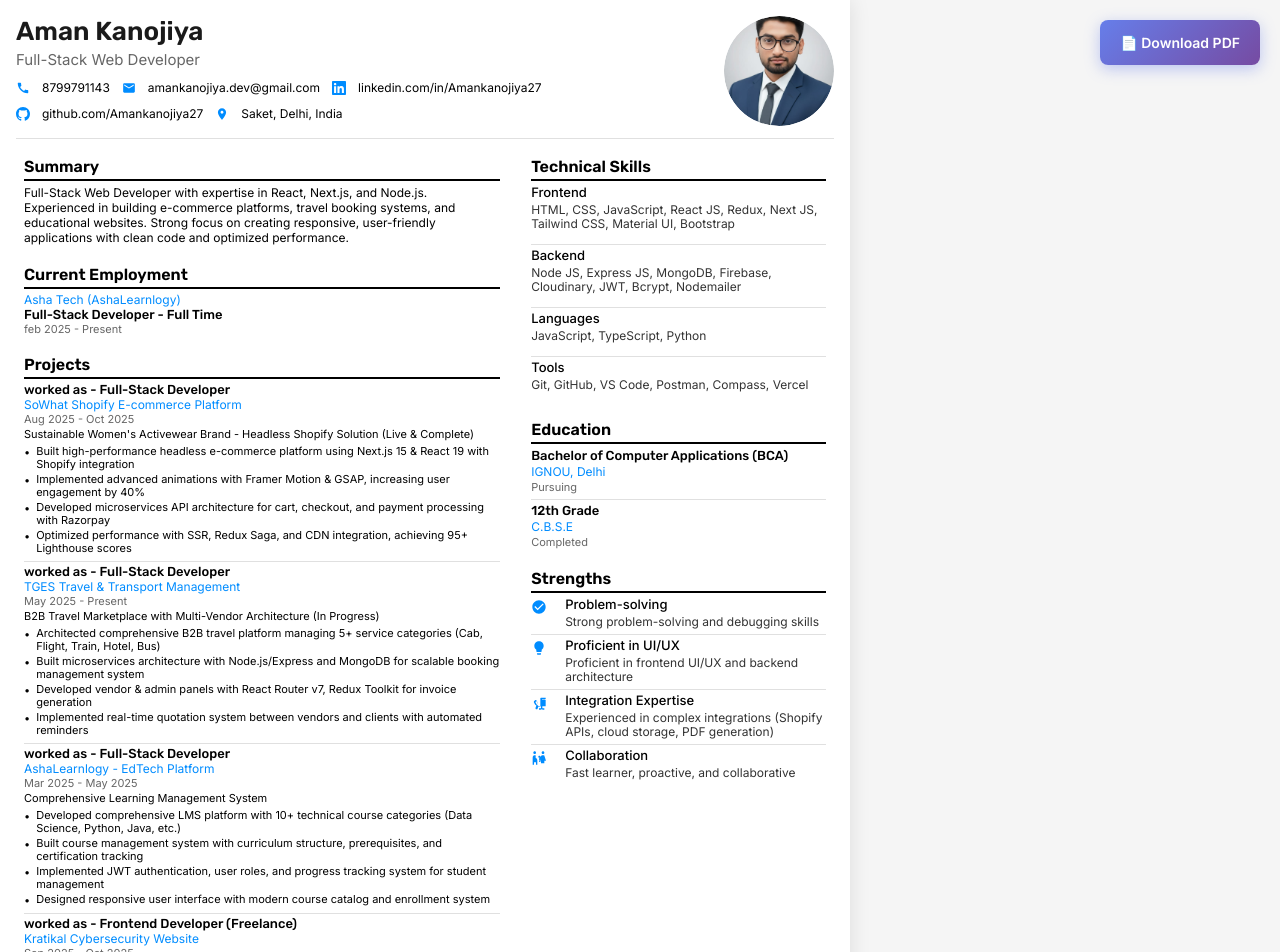
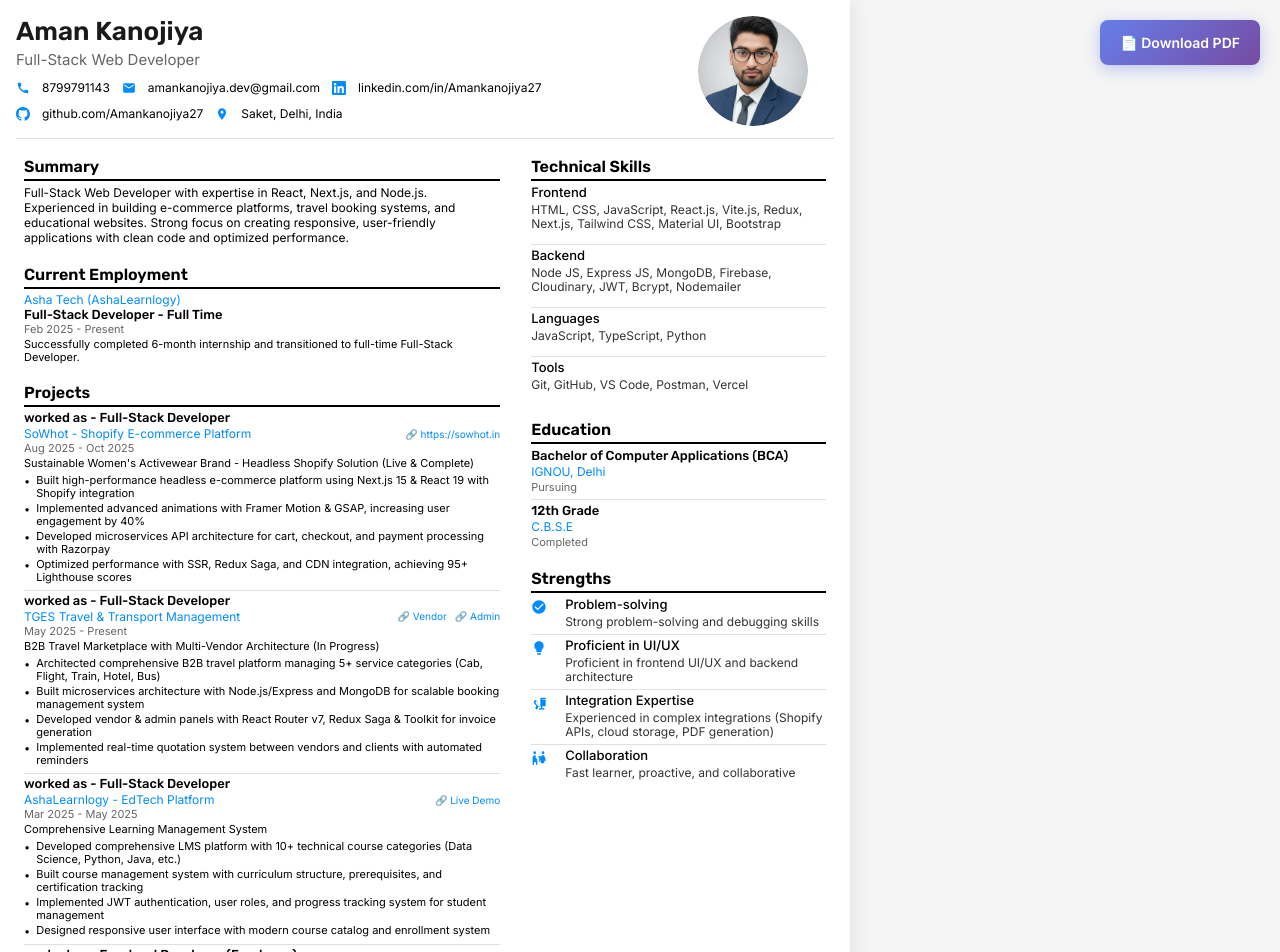
Before and after one commit to Amankanojiya27/Cv-Template, a Next.js app: page / in a window 1280 px wide. Shown: the top 952 px of the page. Built offline with nearby package versions, Linux system fonts and the light colour scheme.

Commit message:
feat: Enhance resume layout with project links and job descriptions

```diff
--- a/app/globals.css
+++ b/app/globals.css
@@ -140,12 +140,14 @@
   overflow: hidden;
   position: relative;
   align-self: center;
+  margin-right: 26px;
 }
 
 .profile-image {
   width: 100%;
   height: 100%;
   object-fit: cover;
+  object-position: center 35%;
   border-radius: 50%;
   display: block;
 }
@@ -361,6 +363,78 @@
   color: #333;
 }
 
+.project-link {
+  font-family: 'Inter', Arial, Helvetica, sans-serif;
+  font-size: 11px;
+  line-height: 13px;
+  margin-top: 3px;
+  color: rgb(0, 140, 255);
+}
+
+.project-links {
+  display: flex;
+  flex-direction: column;
+  gap: 2px;
+  margin-top: 3px;
+}
+
+.project-link a {
+  color: rgb(0, 140, 255);
+  text-decoration: none;
+  font-size: 11px;
+  transition: color 0.2s;
+}
+
+.project-link a:hover {
+  color: rgb(0, 100, 200);
+  text-decoration: underline;
+}
+
+.company-name-with-link {
+  display: flex;
+  justify-content: space-between;
+  align-items: center;
+  gap: 10px;
+  margin-top: 1px;
+}
+
+.project-link-inline {
+  font-family: 'Inter', Arial, Helvetica, sans-serif;
+  font-size: 10px;
+  line-height: 12px;
+  flex-shrink: 0;
+}
+
+.project-link-inline a {
+  color: rgb(0, 140, 255);
+  text-decoration: none;
+  font-size: 10px;
+  transition: color 0.2s;
+}
+
+.project-link-inline a:hover {
+  color: rgb(0, 100, 200);
+  text-decoration: underline;
+}
+
+.project-links-inline {
+  display: flex;
+  gap: 8px;
+  flex-shrink: 0;
+}
+
+.project-links-inline a {
+  color: rgb(0, 140, 255);
+  text-decoration: none;
+  font-size: 10px;
+  transition: color 0.2s;
+}
+
+.project-links-inline a:hover {
+  color: rgb(0, 100, 200);
+  text-decoration: underline;
+}
+
 /* Download Button Styles */
 .download-button-container {
   position: fixed;
--- a/app/page.tsx
+++ b/app/page.tsx
@@ -175,10 +175,12 @@
               </div>
               <div className="section-content">
                 <div className="resume-item">
-                  <div className="company-name ">Asha Tech (AshaLearnlogy)</div>
-                  <div className="job-title">Full-Stack Developer - Full Time </div>
-                  <div className="job-date">feb 2025 - Present</div>
-
+                  <div className="company-name">Asha Tech (AshaLearnlogy)</div>
+                  <div className="job-title">Full-Stack Developer - Full Time</div>
+                  <div className="job-date">Feb 2025 - Present</div>
+                  <div className="job-description">
+                    Successfully completed 6-month internship and transitioned to full-time Full-Stack Developer.
+                  </div>
                 </div>
               </div>
             </div>
@@ -192,8 +194,21 @@
                 {/* Job 1 */}
                 <div className="resume-item">
                   <div className="job-title">worked as - Full-Stack Developer</div>
+                  <div className="company-name-with-link">
                     <div className="company-name">
-                    SoWhat Shopify E-commerce Platform
+                      SoWhot - Shopify E-commerce Platform
+                    </div>
+                    <div className="project-link-inline">
+                      <a
+                        href="https://sowhot.in"
+                        className="contact-link"
+                        target="_blank"
+                        rel="noopener noreferrer"
+                        title="Visit SoWhat Website"
+                      >
+                        🔗 https://sowhot.in
+                      </a>
+                    </div>
                   </div>
                   <div className="job-date">Aug 2025 - Oct 2025</div>
                   <div className="job-description">
@@ -237,8 +252,30 @@
                 {/* Job 2 */}
                 <div className="resume-item">
                   <div className="job-title">worked as - Full-Stack Developer</div>
+                  <div className="company-name-with-link">
                     <div className="company-name">
                       TGES Travel & Transport Management
+                    </div>
+                    <div className="project-links-inline">
+                      <a
+                        href="https://vendor.tgestravel.com/login"
+                        className="contact-link"
+                        target="_blank"
+                        rel="noopener noreferrer"
+                        title="Vendor Portal"
+                      >
+                        🔗 Vendor
+                      </a>
+                      <a
+                        href="https://admin.tgestravel.com/login"
+                        className="contact-link"
+                        target="_blank"
+                        rel="noopener noreferrer"
+                        title="Admin Portal"
+                      >
+                        🔗 Admin
+                      </a>
+                    </div>
                   </div>
                   <div className="job-date">May 2025 - Present</div>
                   <div className="job-description">
@@ -264,7 +301,7 @@
                       <span className="bullet-dot">•</span>
                       <span>
                         Developed vendor & admin panels with React Router v7,
-                        Redux Toolkit for invoice generation
+                        Redux Saga & Toolkit  for invoice generation
                       </span>
                     </li>
                     <li className="bullet-item">
@@ -282,8 +319,21 @@
                 {/* Job 3 */}
                 <div className="resume-item">
                   <div className="job-title">worked as - Full-Stack Developer</div>
+                  <div className="company-name-with-link">
                     <div className="company-name">
                       AshaLearnlogy - EdTech Platform
+                    </div>
+                    <div className="project-link-inline">
+                      <a
+                        href="https://ashalearnology.vercel.app/"
+                        className="contact-link"
+                        target="_blank"
+                        rel="noopener noreferrer"
+                        title="Visit AshaLearnlogy Platform"
+                      >
+                        🔗 Live Demo
+                      </a>
+                    </div>
                   </div>
                   <div className="job-date">Mar 2025 - May 2025</div>
                   <div className="job-description">
@@ -327,8 +377,21 @@
                   <div className="job-title">
                     worked as - Frontend Developer (Freelance)
                   </div>
+                  <div className="company-name-with-link">
                     <div className="company-name">
-                    Kratikal Cybersecurity Website
+                      Adiroha - Cybersecurity Website
+                    </div>
+                    <div className="project-link-inline">
+                      <a
+                        href="https://adiroha.vercel.app/"
+                        className="contact-link"
+                        target="_blank"
+                        rel="noopener noreferrer"
+                        title="Visit Adiroha Website"
+                      >
+                        🔗 Live Demo
+                      </a>
+                    </div>
                   </div>
                   <div className="job-date">Sep 2025 - Oct 2025</div>
                   <div className="job-description">
@@ -375,7 +438,7 @@
                   <div className="skill-category">
                     <div className="skill-category-title">Frontend</div>
                     <div className="skill-list">
-                      HTML, CSS, JavaScript, React JS, Redux, Next JS, Tailwind
+                      HTML, CSS, JavaScript, React.js, Vite.js, Redux, Next.js, Tailwind
                       CSS, Material UI, Bootstrap
                     </div>
                   </div>
@@ -410,7 +473,7 @@
                   <div className="skill-category">
                     <div className="skill-category-title">Tools</div>
                     <div className="skill-list">
-                      Git, GitHub, VS Code, Postman, Compass, Vercel
+                      Git, GitHub, VS Code, Postman, Vercel
                     </div>
                   </div>
                 </div>
```
Lines whose indentation alone changed are shown as unchanged.
